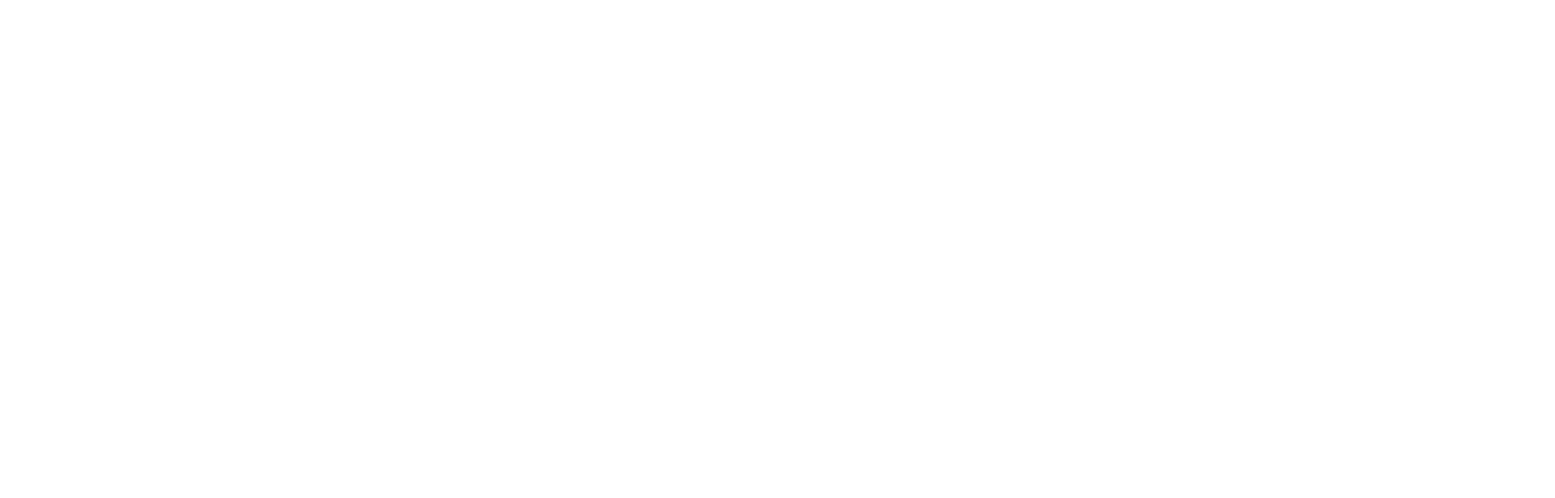
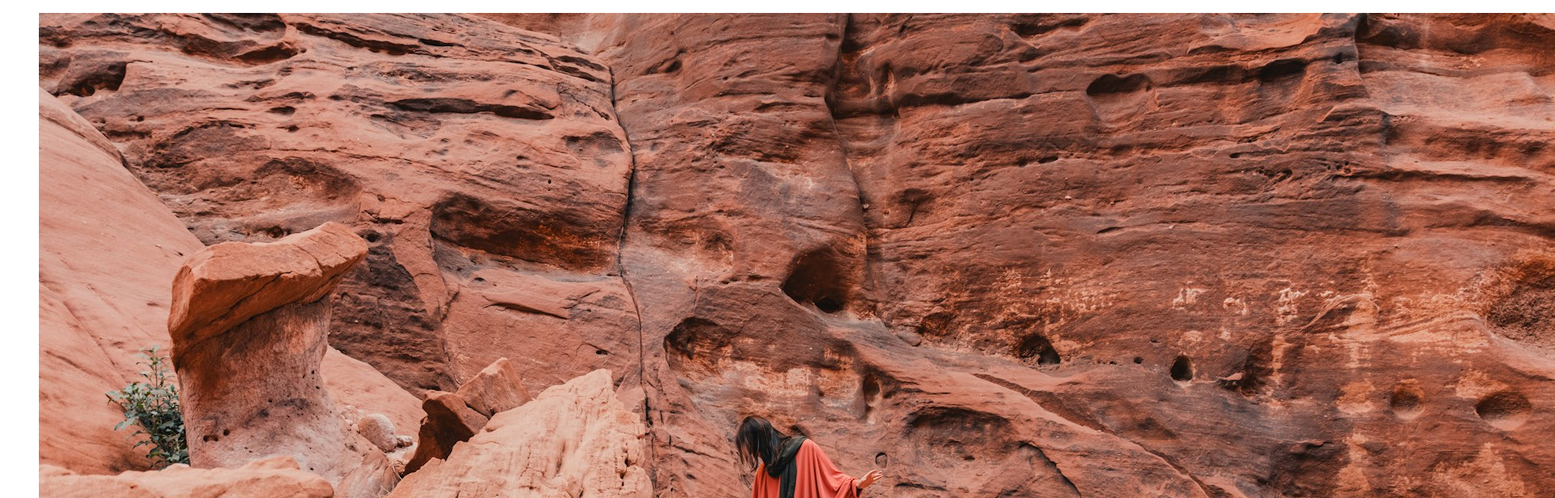
Before and after one commit to Muqorrobin22/Carousel-with-react-and-scss, a React (Vite) app: page / in a window 1280 px wide. Shown: the top 616 px of the page at 81% size, 1920 px wide, since content can reach past the window. Built offline with nearby package versions, Linux system fonts and the light colour scheme.

Commit message:
Testing First CarouselInner - Add CarouselInner components to App.jsx

```diff
--- a/src/App.jsx
+++ b/src/App.jsx
@@ -1,5 +1,11 @@
+import { CarouselInner } from "./components/CarouselInner";
+
 function App() {
-  return <></>;
+  return (
+    <>
+      <CarouselInner />
+    </>
+  );
 }
 
 export default App;
```
